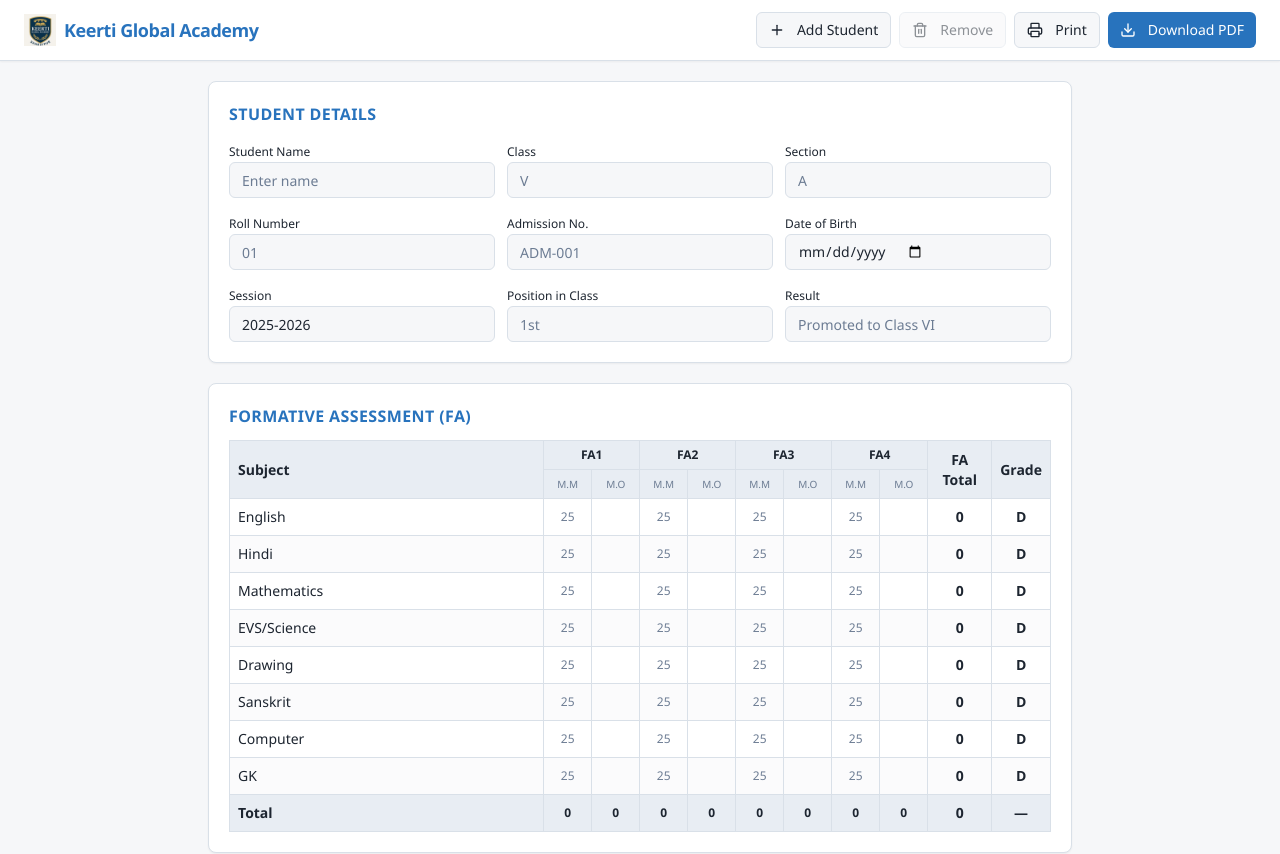
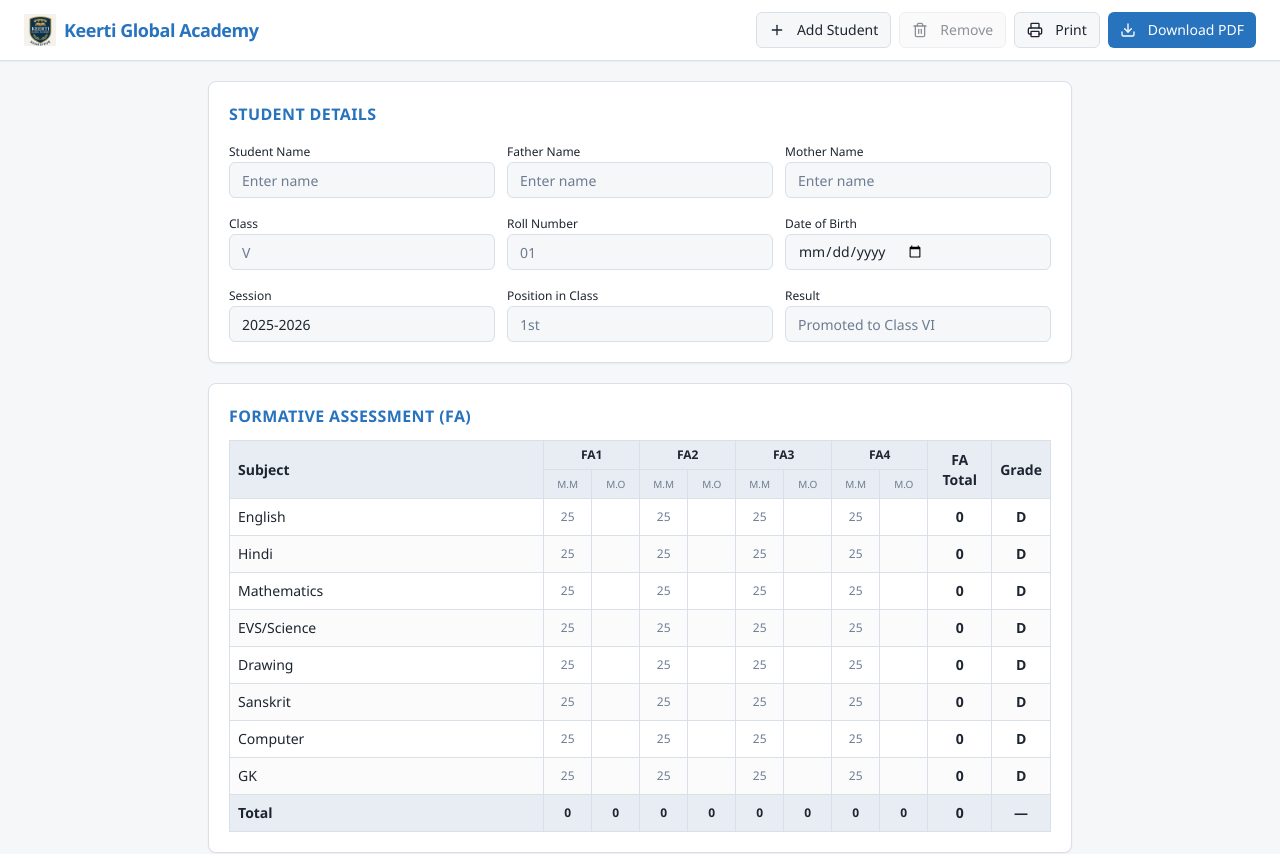
Before and after one commit to dhruv639508/Report-Card, a React (Vite) app: page / in a window 1280 px wide. Shown: the top 854 px of the page. Built offline with nearby package versions, Linux system fonts and the light colour scheme; the HTML template or start-up script is replaced by a standard one.

Commit message:
Update StudentForm.tsx

```diff
--- a/src/components/StudentForm.tsx
+++ b/src/components/StudentForm.tsx
@@ -35,10 +35,10 @@ export default function StudentForm({ student, onChange }: Props) {
         <div className="grid grid-cols-1 md:grid-cols-3 gap-3">
           {([
             ["name",            "Student Name",      "Enter name"],
+            ["admissionNumber", "Father Name",     "Enter name"],
+            ["section",         "Mother Name",           "Enter name"],
             ["className",       "Class",             "V"],
-            ["section",         "Section",           "A"],
             ["rollNumber",      "Roll Number",       "01"],
-            ["admissionNumber", "Admission No.",     "ADM-001"],
             ["dob",             "Date of Birth",     "", "date"],
             ["session",         "Session",           "2025-2026"],
             ["positionInClass", "Position in Class", "1st"],
```
